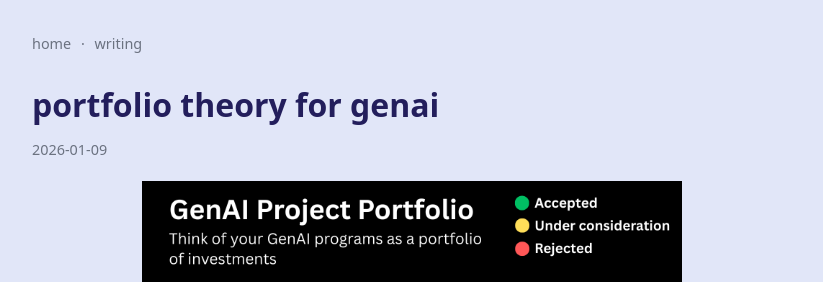
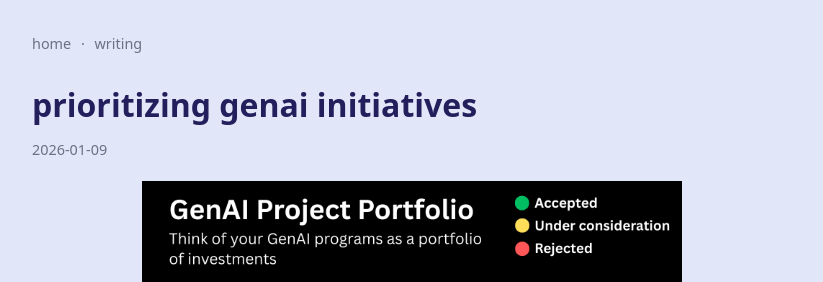
Before and after one commit to davidcrowe/reducibl.com, a Jekyll site: the page built from _posts/2026-1-9-prioritizing-genai-initiatives.md, in a window 1280 px wide. Shown: the top 282 px of the page, without its empty margins (228-1051 px from the left). Built offline with Jekyll 4.4.1, drawn with Linux system fonts in a browser that asks for light colours.

Commit message:
new blog posts

```diff
--- a/_posts/2026-1-9-portfolio-theory-for-genai.md
+++ b/_posts/2026-1-9-prioritizing-genai-initiatives.md
@@ -1,7 +1,7 @@
 ---
 layout: post
-title: "portfolio theory for genai"
-description: "how hungry are you for risk?"
+title: "prioritizing genai initiatives"
+description: "portfolio theory for genai"
 ---
 
 <p align="center">
```
